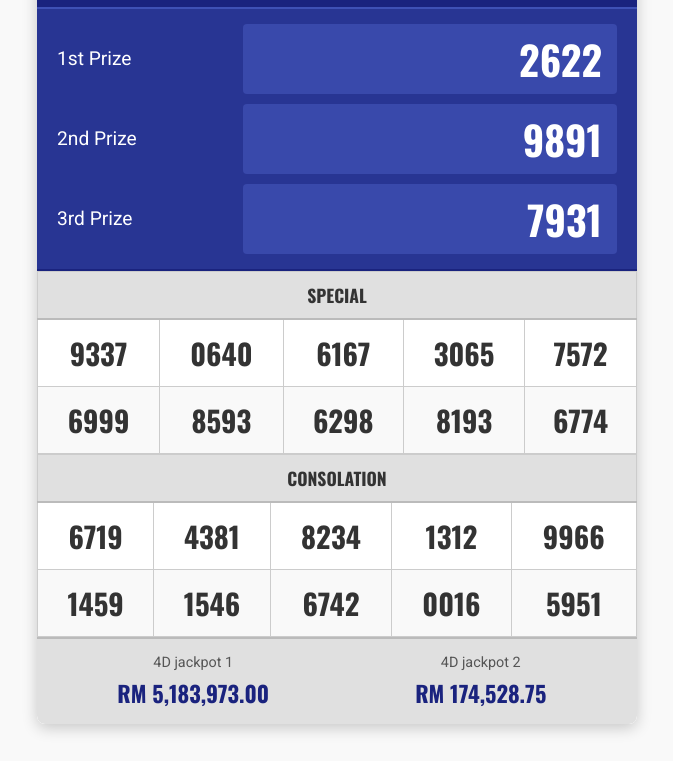
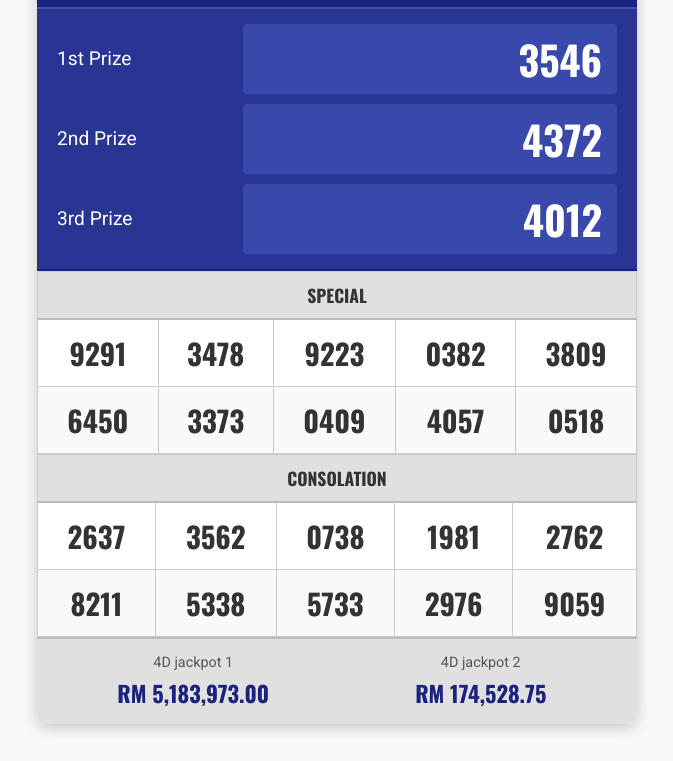
Before and after one commit to DAHENG4D/DAHENG, a plain HTML site: page index.html in a window 1280 px wide. Shown: the part 713-1474 px from the top of the page, without its empty margins (303-976 px from the left). Drawn offline with nearby package versions, Linux system fonts and the light colour scheme.

Commit message:
Auto-update index.html on Sat Nov 21 17:53:23 UTC 2026

```diff
--- a/index.html
+++ b/index.html
@@ -63,12 +63,12 @@
 </section>
 <section class="results-main-section" id="results">
 <h2 data-i18n="resultsHeading">Official DAHENG 4D Results</h2>
-<p class="section-description" data-i18n="resultsDescription">Here are the latest official results for Fri 20-11-2026.</p>
+<p class="section-description" data-i18n="resultsDescription">Here are the latest official results for Sat 21-11-2026.</p>
 <div class="results-card">
 <div class="header-section">
 <div class="header-left">
 <span class="logo-text" data-i18n="brandName">DAHENG 4D</span>
-<span class="draw-date">Fri 20-11-2026</span>
+<span class="draw-date">Sat 21-11-2026</span>
 </div>
 <div class="header-right">
 <span class="draw-no"></span>
@@ -78,15 +78,15 @@
 <div class="prize-section top-prizes">
 <div class="prize-row">
 <div class="prize-label" data-i18n="prizeLabel1">1st Prize</div>
-<div class="prize-number">2622</div>
+<div class="prize-number">3546</div>
 </div>
 <div class="prize-row">
 <div class="prize-label" data-i18n="prizeLabel2">2nd Prize</div>
-<div class="prize-number">9891</div>
+<div class="prize-number">4372</div>
 </div>
 <div class="prize-row">
 <div class="prize-label" data-i18n="prizeLabel3">3rd Prize</div>
-<div class="prize-number">7931</div>
+<div class="prize-number">4012</div>
 </div>
 </div>
 <table class="results-table special-table">
@@ -97,18 +97,18 @@
 </thead>
 <tbody>
 <tr>
-<td>9337</td>
-<td>0640</td>
-<td>6167</td>
-<td>3065</td>
-<td>7572</td>
+<td>9291</td>
+<td>3478</td>
+<td>9223</td>
+<td>0382</td>
+<td>3809</td>
 </tr>
 <tr>
-<td>6999</td>
-<td>8593</td>
-<td>6298</td>
-<td>8193</td>
-<td>6774</td>
+<td>6450</td>
+<td>3373</td>
+<td>0409</td>
+<td>4057</td>
+<td>0518</td>
 </tr>
 </tbody>
 </table>
@@ -120,18 +120,18 @@
 </thead>
 <tbody>
 <tr>
-<td>6719</td>
-<td>4381</td>
-<td>8234</td>
-<td>1312</td>
-<td>9966</td>
+<td>2637</td>
+<td>3562</td>
+<td>0738</td>
+<td>1981</td>
+<td>2762</td>
 </tr>
 <tr>
-<td>1459</td>
-<td>1546</td>
-<td>6742</td>
-<td>0016</td>
-<td>5951</td>
+<td>8211</td>
+<td>5338</td>
+<td>5733</td>
+<td>2976</td>
+<td>9059</td>
 </tr>
 </tbody>
 </table>
```
